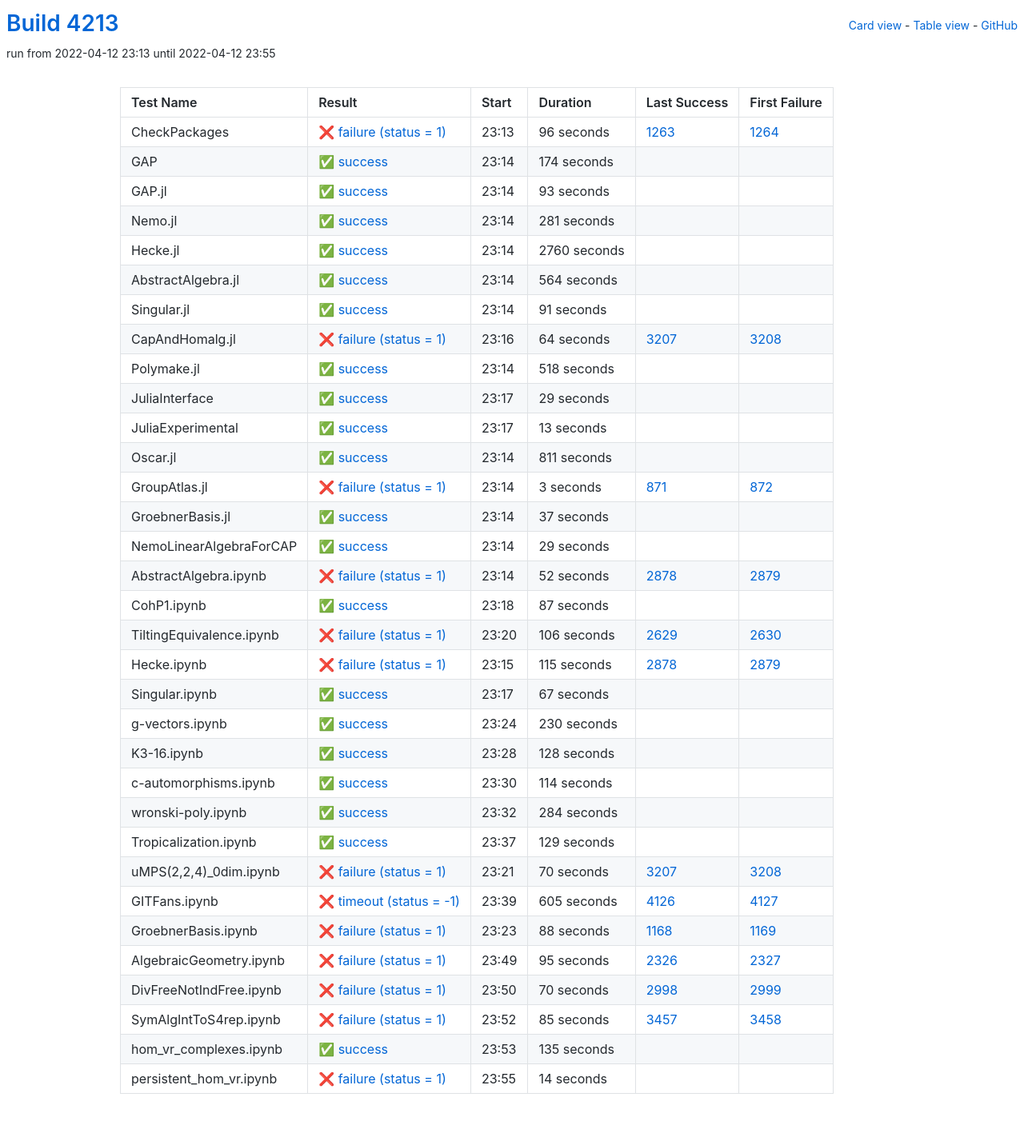
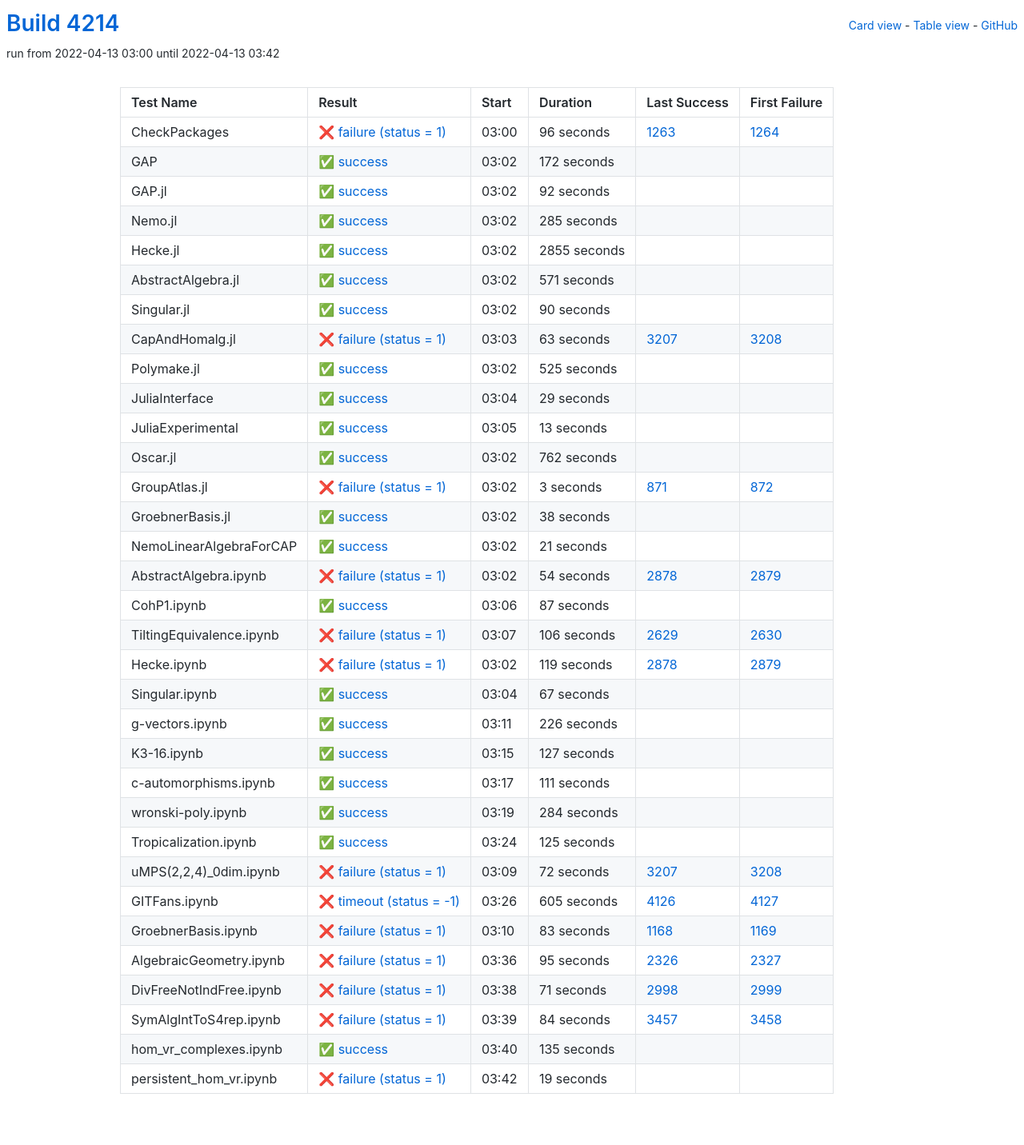
Before and after one commit to oscar-system/oscar-ci-status-stable, a Jekyll site: the page built from table.html, in a window 1280 px wide. Shown: the whole page at 80% size. Built offline with Jekyll 4.4.1, drawn with Linux system fonts in a browser that asks for light colours.

Commit message:
Build #4214

```diff
--- a/_data/ci.yml
+++ b/_data/ci.yml
@@ -1,6 +1,6 @@
 ---
-build: 4213
-build_url: https://oscarci.mathematik.uni-kl.de/job/oscar-stable/4213/
+build: 4214
+build_url: https://oscarci.mathematik.uni-kl.de/job/oscar-stable/4214/
 job: oscar-stable
 organization: oscar-system
 repo: oscar-ci-status-stable
@@ -8,8 +8,8 @@ repourl: https://github.com/oscar-system/oscar-ci-status-stable
 tests:
 - name: CheckPackages
   id: checkpackages
-  log: https://oscarci.mathematik.uni-kl.de/job/oscar-stable/4213/artifact/logs/build-4213/CheckPackages.log
-  start: 2022-04-12 23:13
+  log: https://oscarci.mathematik.uni-kl.de/job/oscar-stable/4214/artifact/logs/build-4214/CheckPackages.log
+  start: 2022-04-13 03:00
   success: false
   exitcode: 1
   status: failure
@@ -20,104 +20,104 @@ tests:
   first_failure_url: https://oscarci.mathematik.uni-kl.de/job/oscar-stable/1264/
 - name: GAP
   id: gap
-  log: https://oscarci.mathematik.uni-kl.de/job/oscar-stable/4213/artifact/logs/build-4213/GAP.log
-  start: 2022-04-12 23:14
+  log: https://oscarci.mathematik.uni-kl.de/job/oscar-stable/4214/artifact/logs/build-4214/GAP.log
+  start: 2022-04-13 03:02
   success: true
   exitcode: 0
   status: success
-  duration: 174
+  duration: 172
   last_success: false
   last_success_url:
   first_failure: false
   first_failure_url:
 - name: GAP.jl
   id: gap-jl
-  log: https://oscarci.mathematik.uni-kl.de/job/oscar-stable/4213/artifact/logs/build-4213/GAP.jl.log
-  start: 2022-04-12 23:14
+  log: https://oscarci.mathematik.uni-kl.de/job/oscar-stable/4214/artifact/logs/build-4214/GAP.jl.log
+  start: 2022-04-13 03:02
   success: true
   exitcode: 0
   status: success
-  duration: 93
+  duration: 92
   last_success: false
   last_success_url:
   first_failure: false
   first_failure_url:
 - name: Nemo.jl
   id: nemo-jl
-  log: https://oscarci.mathematik.uni-kl.de/job/oscar-stable/4213/artifact/logs/build-4213/Nemo.jl.log
-  start: 2022-04-12 23:14
+  log: https://oscarci.mathematik.uni-kl.de/job/oscar-stable/4214/artifact/logs/build-4214/Nemo.jl.log
+  start: 2022-04-13 03:02
   success: true
   exitcode: 0
   status: success
-  duration: 281
+  duration: 285
   last_success: false
   last_success_url:
   first_failure: false
   first_failure_url:
 - name: Hecke.jl
   id: hecke-jl
-  log: https://oscarci.mathematik.uni-kl.de/job/oscar-stable/4213/artifact/logs/build-4213/Hecke.jl.log
-  start: 2022-04-12 23:14
+  log: https://oscarci.mathematik.uni-kl.de/job/oscar-stable/4214/artifact/logs/build-4214/Hecke.jl.log
+  start: 2022-04-13 03:02
   success: true
   exitcode: 0
   status: success
-  duration: 2760
+  duration: 2855
   last_success: false
   last_success_url:
   first_failure: false
   first_failure_url:
 - name: AbstractAlgebra.jl
   id: abstractalgebra-jl
-  log: https://oscarci.mathematik.uni-kl.de/job/oscar-stable/4213/artifact/logs/build-4213/AbstractAlgebra.jl.log
-  start: 2022-04-12 23:14
+  log: https://oscarci.mathematik.uni-kl.de/job/oscar-stable/4214/artifact/logs/build-4214/AbstractAlgebra.jl.log
+  start: 2022-04-13 03:02
   success: true
   exitcode: 0
   status: success
-  duration: 564
+  duration: 571
   last_success: false
   last_success_url:
   first_failure: false
   first_failure_url:
 - name: Singular.jl
   id: singular-jl
-  log: https://oscarci.mathematik.uni-kl.de/job/oscar-stable/4213/artifact/logs/build-4213/Singular.jl.log
-  start: 2022-04-12 23:14
+  log: https://oscarci.mathematik.uni-kl.de/job/oscar-stable/4214/artifact/logs/build-4214/Singular.jl.log
+  start: 2022-04-13 03:02
   success: true
   exitcode: 0
   status: success
-  duration: 91
+  duration: 90
   last_success: false
   last_success_url:
   first_failure: false
   first_failure_url:
 - name: CapAndHomalg.jl
   id: capandhomalg-jl
-  log: https://oscarci.mathematik.uni-kl.de/job/oscar-stable/4213/artifact/logs/build-4213/CapAndHomalg.jl.log
-  start: 2022-04-12 23:16
+  log: https://oscarci.mathematik.uni-kl.de/job/oscar-stable/4214/artifact/logs/build-4214/CapAndHomalg.jl.log
+  start: 2022-04-13 03:03
   success: false
   exitcode: 1
   status: failure
-  duration: 64
+  duration: 63
   last_success: 3207
   last_success_url: https://oscarci.mathematik.uni-kl.de/job/oscar-stable/3207/
   first_failure: 3208
   first_failure_url: https://oscarci.mathematik.uni-kl.de/job/oscar-stable/3208/
 - name: Polymake.jl
   id: polymake-jl
-  log: https://oscarci.mathematik.uni-kl.de/job/oscar-stable/4213/artifact/logs/build-4213/Polymake.jl.log
-  start: 2022-04-12 23:14
+  log: https://oscarci.mathematik.uni-kl.de/job/oscar-stable/4214/artifact/logs/build-4214/Polymake.jl.log
+  start: 2022-04-13 03:02
   success: true
   exitcode: 0
   status: success
-  duration: 518
+  duration: 525
   last_success: false
   last_success_url:
   first_failure: false
   first_failure_url:
 - name: JuliaInterface
   id: juliainterface
-  log: https://oscarci.mathematik.uni-kl.de/job/oscar-stable/4213/artifact/logs/build-4213/JuliaInterface.log
-  start: 2022-04-12 23:17
+  log: https://oscarci.mathematik.uni-kl.de/job/oscar-stable/4214/artifact/logs/build-4214/JuliaInterface.log
+  start: 2022-04-13 03:04
   success: true
   exitcode: 0
   status: success
@@ -128,8 +128,8 @@ tests:
   first_failure_url:
 - name: JuliaExperimental
   id: juliaexperimental
-  log: https://oscarci.mathematik.uni-kl.de/job/oscar-stable/4213/artifact/logs/build-4213/JuliaExperimental.log
-  start: 2022-04-12 23:17
+  log: https://oscarci.mathematik.uni-kl.de/job/oscar-stable/4214/artifact/logs/build-4214/JuliaExperimental.log
+  start: 2022-04-13 03:05
   success: true
   exitcode: 0
   status: success
@@ -140,20 +140,20 @@ tests:
   first_failure_url:
 - name: Oscar.jl
   id: oscar-jl
-  log: https://oscarci.mathematik.uni-kl.de/job/oscar-stable/4213/artifact/logs/build-4213/Oscar.jl.log
-  start: 2022-04-12 23:14
+  log: https://oscarci.mathematik.uni-kl.de/job/oscar-stable/4214/artifact/logs/build-4214/Oscar.jl.log
+  start: 2022-04-13 03:02
   success: true
   exitcode: 0
   status: success
-  duration: 811
+  duration: 762
   last_success: false
   last_success_url:
   first_failure: false
   first_failure_url:
 - name: GroupAtlas.jl
   id: groupatlas-jl
-  log: https://oscarci.mathematik.uni-kl.de/job/oscar-stable/4213/artifact/logs/build-4213/GroupAtlas.jl.log
-  start: 2022-04-12 23:14
+  log: https://oscarci.mathematik.uni-kl.de/job/oscar-stable/4214/artifact/logs/build-4214/GroupAtlas.jl.log
+  start: 2022-04-13 03:02
   success: false
   exitcode: 1
   status: failure
@@ -164,44 +164,44 @@ tests:
   first_failure_url: https://oscarci.mathematik.uni-kl.de/job/oscar-stable/872/
 - name: GroebnerBasis.jl
   id: groebnerbasis-jl
-  log: https://oscarci.mathematik.uni-kl.de/job/oscar-stable/4213/artifact/logs/build-4213/GroebnerBasis.jl.log
-  start: 2022-04-12 23:14
+  log: https://oscarci.mathematik.uni-kl.de/job/oscar-stable/4214/artifact/logs/build-4214/GroebnerBasis.jl.log
+  start: 2022-04-13 03:02
   success: true
   exitcode: 0
   status: success
-  duration: 37
+  duration: 38
   last_success: false
   last_success_url:
   first_failure: false
   first_failure_url:
 - name: NemoLinearAlgebraForCAP
   id: nemolinearalgebraforcap
-  log: https://oscarci.mathematik.uni-kl.de/job/oscar-stable/4213/artifact/logs/build-4213/NemoLinearAlgebraForCAP.log
-  start: 2022-04-12 23:14
+  log: https://oscarci.mathematik.uni-kl.de/job/oscar-stable/4214/artifact/logs/build-4214/NemoLinearAlgebraForCAP.log
+  start: 2022-04-13 03:02
   success: true
   exitcode: 0
   status: success
-  duration: 29
+  duration: 21
   last_success: false
   last_success_url:
   first_failure: false
   first_failure_url:
 - name: AbstractAlgebra.ipynb
   id: abstractalgebra-ipynb
-  log: https://oscarci.mathematik.uni-kl.de/job/oscar-stable/4213/artifact/logs/build-4213/AbstractAlgebra.ipynb.log
-  start: 2022-04-12 23:14
+  log: https://oscarci.mathematik.uni-kl.de/job/oscar-stable/4214/artifact/logs/build-4214/AbstractAlgebra.ipynb.log
+  start: 2022-04-13 03:02
   success: false
   exitcode: 1
   status: failure
-  duration: 52
+  duration: 54
   last_success: 2878
   last_success_url: https://oscarci.mathematik.uni-kl.de/job/oscar-stable/2878/
   first_failure: 2879
   first_failure_url: https://oscarci.mathematik.uni-kl.de/job/oscar-stable/2879/
 - name: CohP1.ipynb
   id: cohp1-ipynb
-  log: https://oscarci.mathematik.uni-kl.de/job/oscar-stable/4213/artifact/logs/build-4213/CohP1.ipynb.log
-  start: 2022-04-12 23:18
+  log: https://oscarci.mathematik.uni-kl.de/job/oscar-stable/4214/artifact/logs/build-4214/CohP1.ipynb.log
+  start: 2022-04-13 03:06
   success: true
   exitcode: 0
   status: success
@@ -212,8 +212,8 @@ tests:
   first_failure_url:
 - name: TiltingEquivalence.ipynb
   id: tiltingequivalence-ipynb
-  log: https://oscarci.mathematik.uni-kl.de/job/oscar-stable/4213/artifact/logs/build-4213/TiltingEquivalence.ipynb.log
-  start: 2022-04-12 23:20
+  log: https://oscarci.mathematik.uni-kl.de/job/oscar-stable/4214/artifact/logs/build-4214/TiltingEquivalence.ipynb.log
+  start: 2022-04-13 03:07
   success: false
   exitcode: 1
   status: failure
@@ -224,20 +224,20 @@ tests:
   first_failure_url: https://oscarci.mathematik.uni-kl.de/job/oscar-stable/2630/
 - name: Hecke.ipynb
   id: hecke-ipynb
-  log: https://oscarci.mathematik.uni-kl.de/job/oscar-stable/4213/artifact/logs/build-4213/Hecke.ipynb.log
-  start: 2022-04-12 23:15
+  log: https://oscarci.mathematik.uni-kl.de/job/oscar-stable/4214/artifact/logs/build-4214/Hecke.ipynb.log
+  start: 2022-04-13 03:02
   success: false
   exitcode: 1
   status: failure
-  duration: 115
+  duration: 119
   last_success: 2878
   last_success_url: https://oscarci.mathematik.uni-kl.de/job/oscar-stable/2878/
   first_failure: 2879
   first_failure_url: https://oscarci.mathematik.uni-kl.de/job/oscar-stable/2879/
 - name: Singular.ipynb
   id: singular-ipynb
-  log: https://oscarci.mathematik.uni-kl.de/job/oscar-stable/4213/artifact/logs/build-4213/Singular.ipynb.log
-  start: 2022-04-12 23:17
+  log: https://oscarci.mathematik.uni-kl.de/job/oscar-stable/4214/artifact/logs/build-4214/Singular.ipynb.log
+  start: 2022-04-13 03:04
   success: true
   exitcode: 0
   status: success
@@ -248,44 +248,44 @@ tests:
   first_failure_url:
 - name: g-vectors.ipynb
   id: g-vectors-ipynb
-  log: https://oscarci.mathematik.uni-kl.de/job/oscar-stable/4213/artifact/logs/build-4213/g-vectors.ipynb.log
-  start: 2022-04-12 23:24
+  log: https://oscarci.mathematik.uni-kl.de/job/oscar-stable/4214/artifact/logs/build-4214/g-vectors.ipynb.log
+  start: 2022-04-13 03:11
   success: true
   exitcode: 0
   status: success
-  duration: 230
+  duration: 226
   last_success: false
   last_success_url:
   first_failure: false
   first_failure_url:
 - name: K3-16.ipynb
   id: k3-16-ipynb
-  log: https://oscarci.mathematik.uni-kl.de/job/oscar-stable/4213/artifact/logs/build-4213/K3-16.ipynb.log
-  start: 2022-04-12 23:28
+  log: https://oscarci.mathematik.uni-kl.de/job/oscar-stable/4214/artifact/logs/build-4214/K3-16.ipynb.log
+  start: 2022-04-13 03:15
   success: true
   exitcode: 0
   status: success
-  duration: 128
+  duration: 127
   last_success: false
   last_success_url:
   first_failure: false
   first_failure_url:
 - name: c-automorphisms.ipynb
   id: c-automorphisms-ipynb
-  log: https://oscarci.mathematik.uni-kl.de/job/oscar-stable/4213/artifact/logs/build-4213/c-automorphisms.ipynb.log
-  start: 2022-04-12 23:30
+  log: https://oscarci.mathematik.uni-kl.de/job/oscar-stable/4214/artifact/logs/build-4214/c-automorphisms.ipynb.log
+  start: 2022-04-13 03:17
   success: true
   exitcode: 0
   status: success
-  duration: 114
+  duration: 111
   last_success: false
   last_success_url:
   first_failure: false
   first_failure_url:
 - name: wronski-poly.ipynb
   id: wronski-poly-ipynb
-  log: https://oscarci.mathematik.uni-kl.de/job/oscar-stable/4213/artifact/logs/build-4213/wronski-poly.ipynb.log
-  start: 2022-04-12 23:32
+  log: https://oscarci.mathematik.uni-kl.de/job/oscar-stable/4214/artifact/logs/build-4214/wronski-poly.ipynb.log
+  start: 2022-04-13 03:19
   success: true
   exitcode: 0
   status: success
@@ -296,32 +296,32 @@ tests:
   first_failure_url:
 - name: Tropicalization.ipynb
   id: tropicalization-ipynb
-  log: https://oscarci.mathematik.uni-kl.de/job/oscar-stable/4213/artifact/logs/build-4213/Tropicalization.ipynb.log
-  start: 2022-04-12 23:37
+  log: https://oscarci.mathematik.uni-kl.de/job/oscar-stable/4214/artifact/logs/build-4214/Tropicalization.ipynb.log
+  start: 2022-04-13 03:24
   success: true
   exitcode: 0
   status: success
-  duration: 129
+  duration: 125
   last_success: false
   last_success_url:
   first_failure: false
   first_failure_url:
 - name: uMPS(2,2,4)_0dim.ipynb
   id: umps-2-2-4-0dim-ipynb
-  log: https://oscarci.mathematik.uni-kl.de/job/oscar-stable/4213/artifact/logs/build-4213/uMPS-2-2-4-_0dim.ipynb.log
-  start: 2022-04-12 23:21
+  log: https://oscarci.mathematik.uni-kl.de/job/oscar-stable/4214/artifact/logs/build-4214/uMPS-2-2-4-_0dim.ipynb.log
+  start: 2022-04-13 03:09
   success: false
   exitcode: 1
   status: failure
-  duration: 70
+  duration: 72
   last_success: 3207
   last_success_url: https://oscarci.mathematik.uni-kl.de/job/oscar-stable/3207/
   first_failure: 3208
   first_failure_url: https://oscarci.mathematik.uni-kl.de/job/oscar-stable/3208/
 - name: GITFans.ipynb
   id: gitfans-ipynb
-  log: https://oscarci.mathematik.uni-kl.de/job/oscar-stable/4213/artifact/logs/build-4213/GITFans.ipynb.log
-  start: 2022-04-12 23:39
+  log: https://oscarci.mathematik.uni-kl.de/job/oscar-stable/4214/artifact/logs/build-4214/GITFans.ipynb.log
+  start: 2022-04-13 03:26
   success: false
   exitcode: -1
   status: timeout
@@ -332,20 +332,20 @@ tests:
   first_failure_url: https://oscarci.mathematik.uni-kl.de/job/oscar-stable/4127/
 - name: GroebnerBasis.ipynb
   id: groebnerbasis-ipynb
-  log: https://oscarci.mathematik.uni-kl.de/job/oscar-stable/4213/artifact/logs/build-4213/GroebnerBasis.ipynb.log
-  start: 2022-04-12 23:23
+  log: https://oscarci.mathematik.uni-kl.de/job/oscar-stable/4214/artifact/logs/build-4214/GroebnerBasis.ipynb.log
+  start: 2022-04-13 03:10
   success: false
   exitcode: 1
   status: failure
-  duration: 88
+  duration: 83
   last_success: 1168
   last_success_url: https://oscarci.mathematik.uni-kl.de/job/oscar-stable/1168/
   first_failure: 1169
   first_failure_url: https://oscarci.mathematik.uni-kl.de/job/oscar-stable/1169/
 - name: AlgebraicGeometry.ipynb
   id: algebraicgeometry-ipynb
-  log: https://oscarci.mathematik.uni-kl.de/job/oscar-stable/4213/artifact/logs/build-4213/AlgebraicGeometry.ipynb.log
-  start: 2022-04-12 23:49
+  log: https://oscarci.mathematik.uni-kl.de/job/oscar-stable/4214/artifact/logs/build-4214/AlgebraicGeometry.ipynb.log
+  start: 2022-04-13 03:36
   success: false
   exitcode: 1
   status: failure
@@ -356,32 +356,32 @@ tests:
   first_failure_url: https://oscarci.mathematik.uni-kl.de/job/oscar-stable/2327/
 - name: DivFreeNotIndFree.ipynb
   id: divfreenotindfree-ipynb
-  log: https://oscarci.mathematik.uni-kl.de/job/oscar-stable/4213/artifact/logs/build-4213/DivFreeNotIndFree.ipynb.log
-  start: 2022-04-12 23:50
+  log: https://oscarci.mathematik.uni-kl.de/job/oscar-stable/4214/artifact/logs/build-4214/DivFreeNotIndFree.ipynb.log
+  start: 2022-04-13 03:38
   success: false
   exitcode: 1
   status: failure
-  duration: 70
+  duration: 71
   last_success: 2998
   last_success_url: https://oscarci.mathematik.uni-kl.de/job/oscar-stable/2998/
   first_failure: 2999
   first_failure_url: https://oscarci.mathematik.uni-kl.de/job/oscar-stable/2999/
 - name: SymAlgIntToS4rep.ipynb
   id: symalginttos4rep-ipynb
-  log: https://oscarci.mathematik.uni-kl.de/job/oscar-stable/4213/artifact/logs/build-4213/SymAlgIntToS4rep.ipynb.log
-  start: 2022-04-12 23:52
+  log: https://oscarci.mathematik.uni-kl.de/job/oscar-stable/4214/artifact/logs/build-4214/SymAlgIntToS4rep.ipynb.log
+  start: 2022-04-13 03:39
   success: false
   exitcode: 1
   status: failure
-  duration: 85
+  duration: 84
   last_success: 3457
   last_success_url: https://oscarci.mathematik.uni-kl.de/job/oscar-stable/3457/
   first_failure: 3458
   first_failure_url: https://oscarci.mathematik.uni-kl.de/job/oscar-stable/3458/
 - name: hom_vr_complexes.ipynb
   id: hom-vr-complexes-ipynb
-  log: https://oscarci.mathematik.uni-kl.de/job/oscar-stable/4213/artifact/logs/build-4213/hom_vr_complexes.ipynb.log
-  start: 2022-04-12 23:53
+  log: https://oscarci.mathematik.uni-kl.de/job/oscar-stable/4214/artifact/logs/build-4214/hom_vr_complexes.ipynb.log
+  start: 2022-04-13 03:40
   success: true
   exitcode: 0
   status: success
@@ -392,12 +392,12 @@ tests:
   first_failure_url:
 - name: persistent_hom_vr.ipynb
   id: persistent-hom-vr-ipynb
-  log: https://oscarci.mathematik.uni-kl.de/job/oscar-stable/4213/artifact/logs/build-4213/persistent_hom_vr.ipynb.log
-  start: 2022-04-12 23:55
+  log: https://oscarci.mathematik.uni-kl.de/job/oscar-stable/4214/artifact/logs/build-4214/persistent_hom_vr.ipynb.log
+  start: 2022-04-13 03:42
   success: false
   exitcode: 1
   status: failure
-  duration: 14
+  duration: 19
   last_success: false
   last_success_url:
   first_failure: false
```
Also changed, not shown: README.md.
